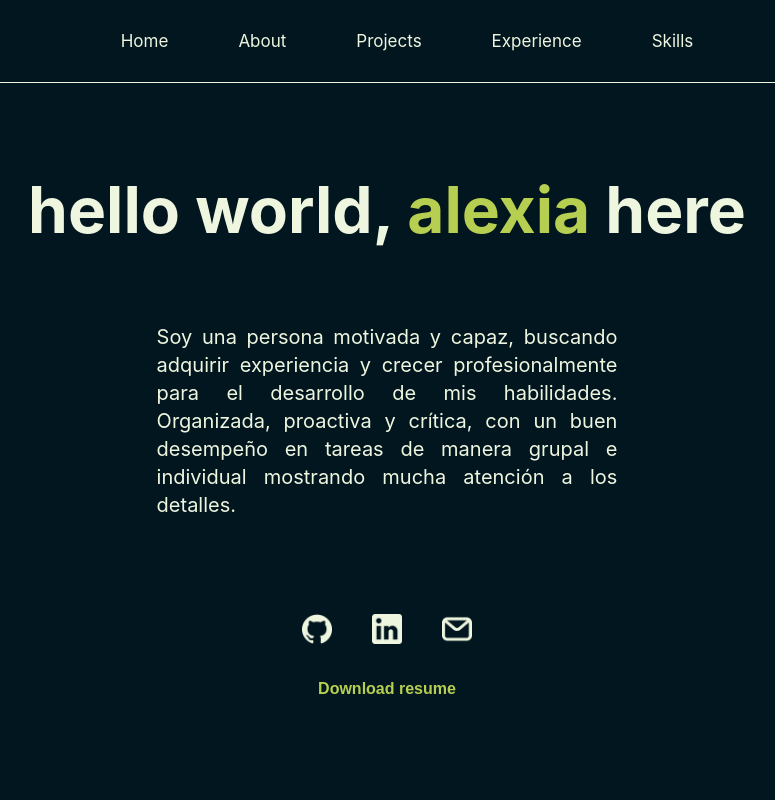
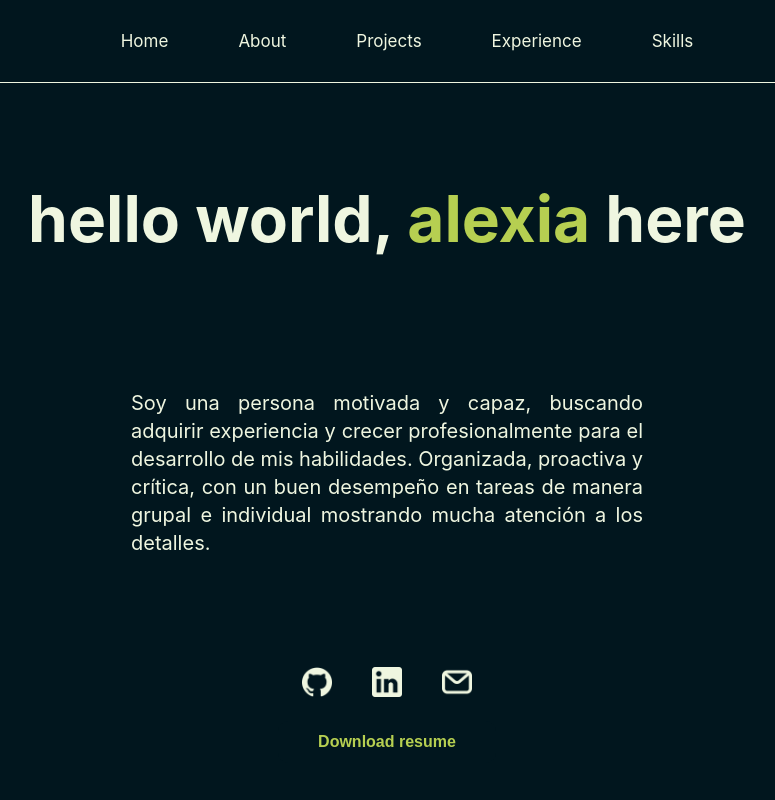
Before and after one commit to aleedca/myportfolio, a React (Create React App) app: page / in a window 1280 px wide. Shown: the top 800 px of the page, without its empty margins (253-1028 px from the left). Built offline with nearby package versions, Linux system fonts and the light colour scheme.

Commit message:
fixed home css

```diff
--- a/src/styles/Home.css
+++ b/src/styles/Home.css
@@ -1,10 +1,15 @@
 #home {
-  margin-bottom: 120px;
-  padding: 10% 20% 0% 20%;
+  width: 100%;
+  height: 100vh;
+  display: flex;
+  flex-direction: column;
+  justify-content: center;
+  align-items: center;
   text-align: center;
 }
 
 .home .title {
+  padding-top: 100px;
   font-size: 32px;
   font-weight: semi-bold;
 }
@@ -12,7 +17,7 @@
 .home .information {
   font-size: 20px;
   font-weight: regular;
-  margin: 75px 20%;
+  margin: 70px 30%;
   text-align: justify;
   line-height: 140%;
 }
```
